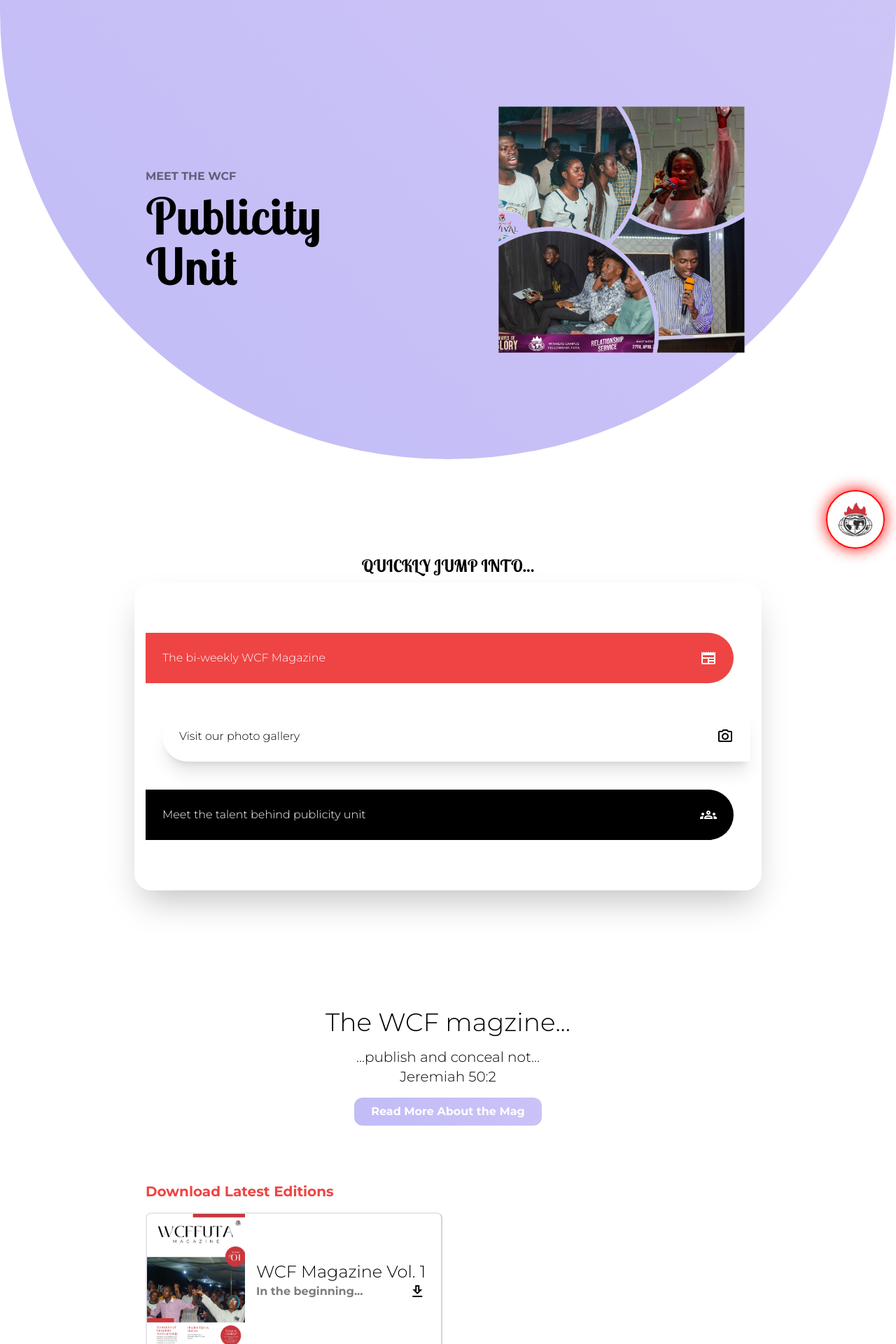
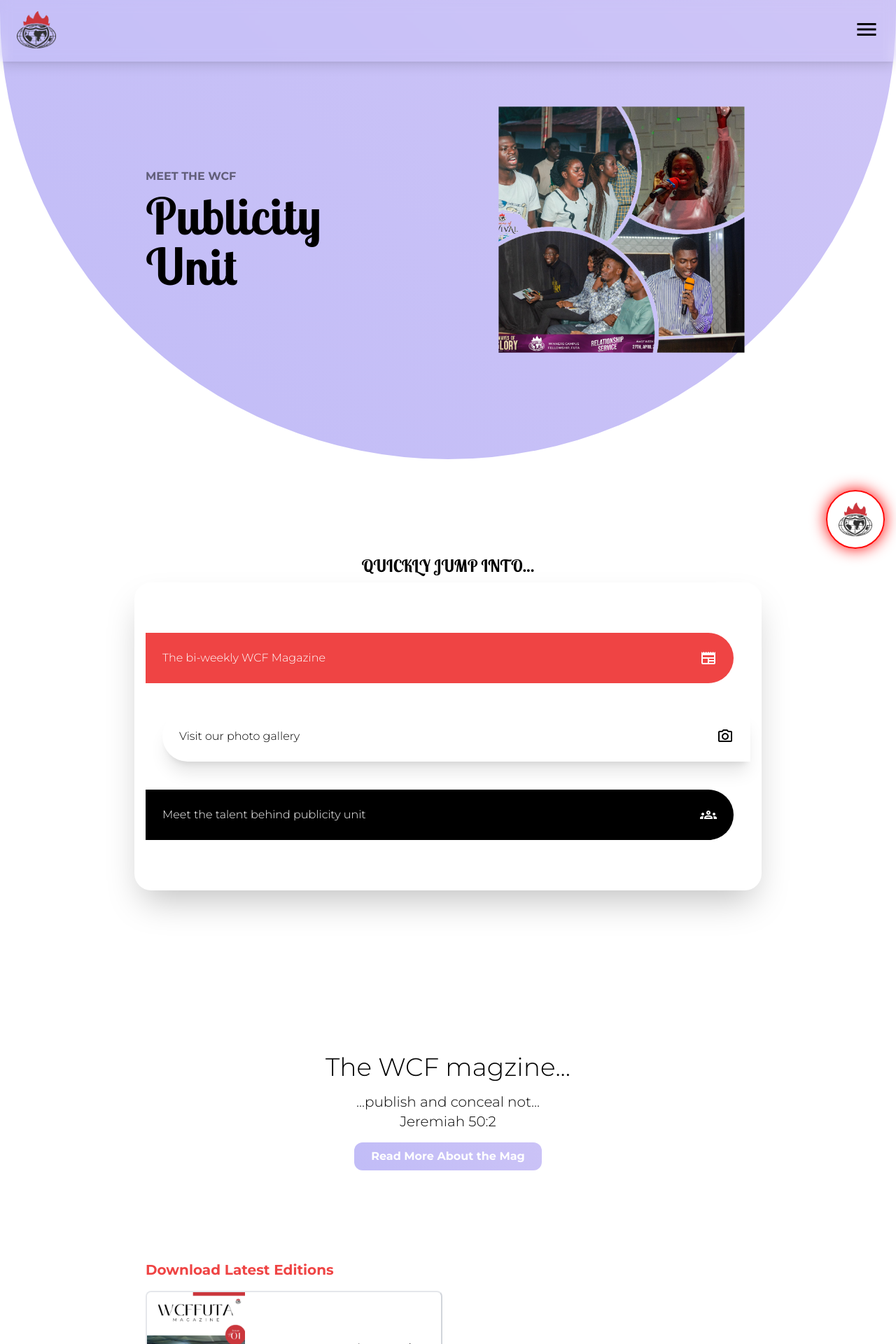
Before and after one commit to NRG-BUILDS/wcffuta, a React (Create React App) app: page /publicity in a window 1280 px wide. Shown: the top 1920 px of the page at 70% size. Built offline with nearby package versions, Linux system fonts and the light colour scheme.

Commit message:
Add files via upload

```diff
--- a/src/components/Navbar.js
+++ b/src/components/Navbar.js
@@ -24,7 +24,7 @@ const Navbar = () => {
 
     return (
        <>
-            <nav className='navMenu fixed top-0 left-0 w-full overflow-hidden text-right z-50 font-light'>
+            <nav className='navMenu fixed top-0 left-0 w-full overflow-hidden text-right z-50 font-light bg-white bg-opacity-50'>
                 <div className='flex items-center justify-end h-screen  w-screen px-6'>
                     <div>
                         <a href="/" className='block px-6 py-6 -skew-y-6 hover:text-deepRed hover:underline text-4xl' onClick={handleClick}>
@@ -49,8 +49,28 @@ const Navbar = () => {
                 </div>
             </nav>
             <Navbutton handleClick={handleClick} />
+            <TopNav handleClick={handleClick} />
        </>
     );
+}
+const TopNav = ({handleClick}) => {
+
+    return (
+        <section className='topNav fixed top-0 left-0 w-full z-50 shadow-lg bg-opacity-80 backdrop-blur transition duration-300'>
+            <div className="topNav py-4 px-6 flex justify-between items-center">
+                <div className=" h-14 w-14">
+                    <img src={logo} alt="" />
+                </div>
+                <div>
+                    <button onClick={handleClick}>
+                        <span className="material-icons-outlined text-4xl">menu</span>
+
+                    </button>
+                </div>
+            </div>
+        </section>
+
+    )
 }
 const Navbutton = ({handleClick}) => {
     const handleButton = () => {
--- a/src/index.css
+++ b/src/index.css
@@ -21,10 +21,12 @@ nav.active {
 }
 nav>div, .navBtn {
     backdrop-filter: blur(12px);
-    background-color: rgba(255, 255, 255, 0.6);
 }
 .navBtn:active {
     animation: spin .9s;
+}
+.navBtnText {
+    transition: .6s ease-in-out;
 }
 .flashyBorder {
     animation: flash 1s infinite alternate;
--- a/src/views/PublicityPage/MagSect.js
+++ b/src/views/PublicityPage/MagSect.js
@@ -23,7 +23,7 @@ const MagCard = ({name, link, pic}) => {
 const MagSect = () => {
     return (
         <section className="max-w-4xl mx-auto" id="magazine">
-            <div className="text-center py-8 px-4">
+            <div className="text-center pt-24 pb-20 px-4">
                 <h2 className="text-4xl revealTop font-light">The WCF magzine...</h2>
                 <h2 className="text-xl font-light py-2">...publish and conceal not... <br /> <b>Jeremiah 50:2</b></h2>
                 <details>
```
Also changed, not shown: src/views/PublicityPage/PublicityPage.js (line endings or trailing spaces).
